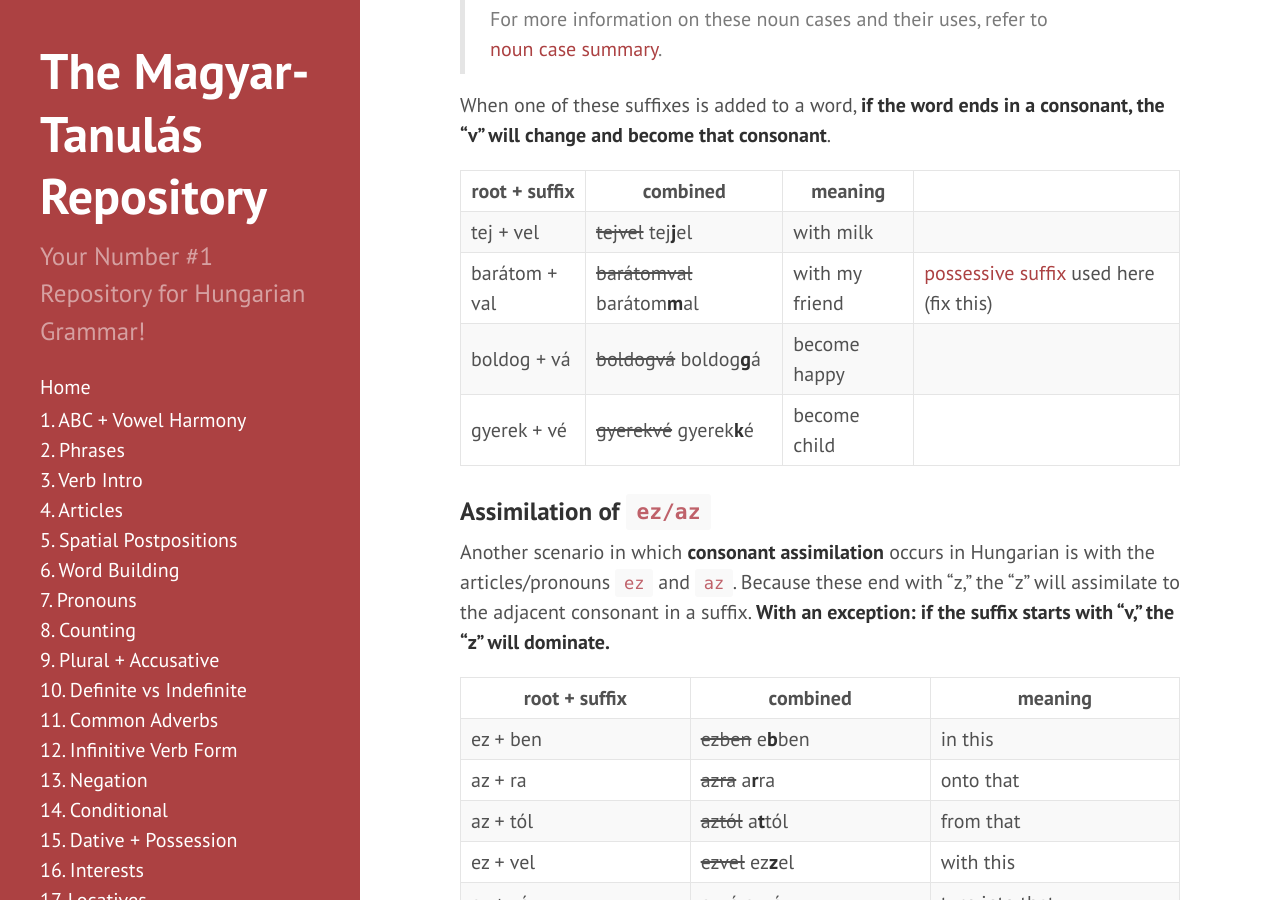
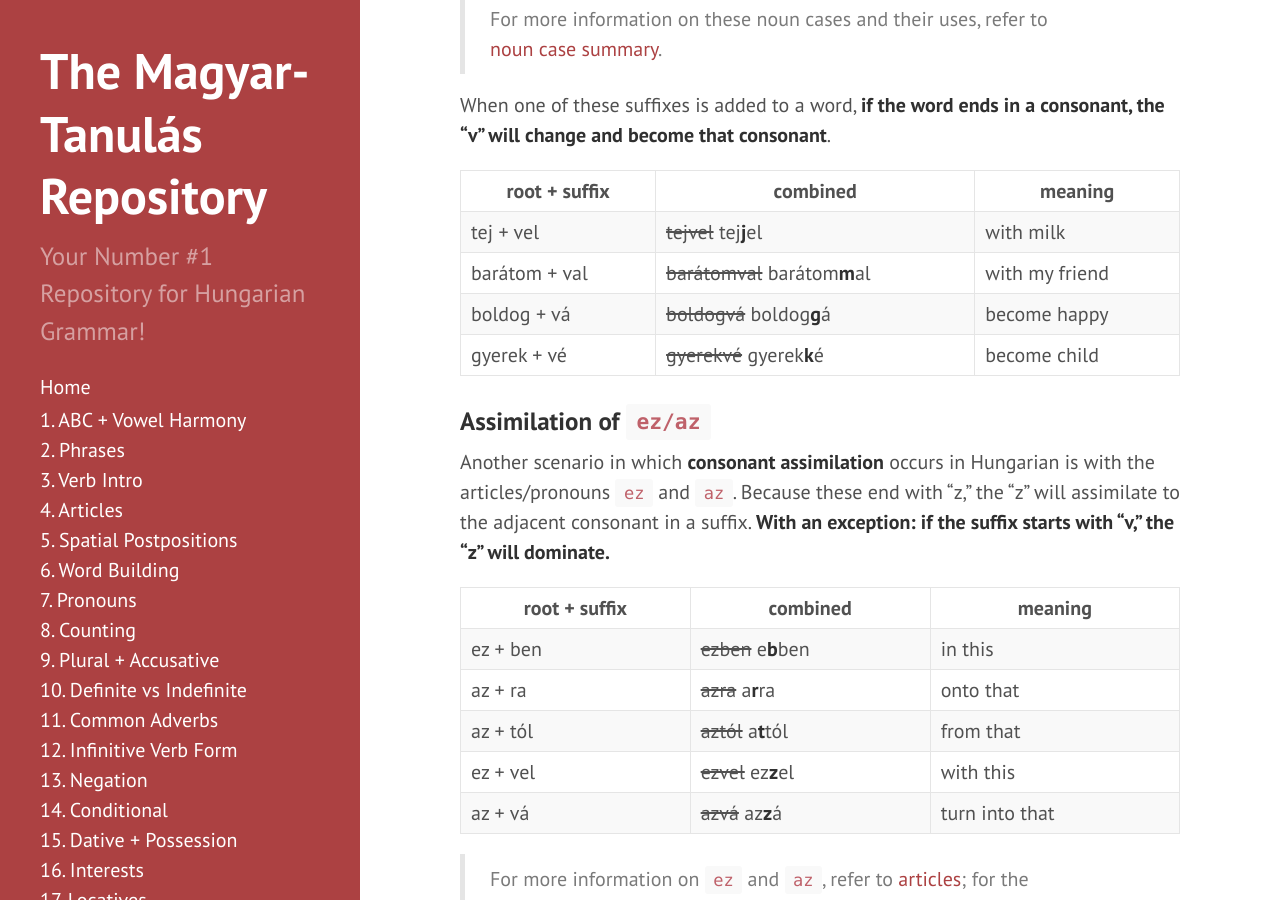
Before and after one commit to Magyartanulas/magyartanulas.github.io, a Jekyll site: the page built from extrastuff.md, in a window 1280 px wide and 900 px high, scrolled down 452 px. Built offline with Jekyll 4.4.1, drawn with Linux system fonts in a browser that asks for light colours; our own code applies the rules of GitHub Pages for plain Markdown files; comment, search, counter and statistics services are not loaded.

Commit message:
Update extrastuff.md

```diff
--- a/extrastuff.md
+++ b/extrastuff.md
@@ -15,7 +15,7 @@ When one of these suffixes is added to a word, **if the word ends in a consonant
 | root + suffix| combined             | meaning   |
 |--------------|----------------------|-----------|
 | tej + vel    | ~~tejvel~~  tej**j**el | with milk |
-| barátom + val|~~barátomval~~  barátom**m**al| with my friend |[possessive suffix](https://magyartanulas.github.io/dative_possession/) used here (fix this)
+| barátom + val|~~barátomval~~  barátom**m**al| with my friend|
 | boldog + vá  |~~boldogvá~~  boldog**g**á| become happy|
 | gyerek + vé  | ~~gyerekvé~~ gyerek**k**é| become child|
 
```
